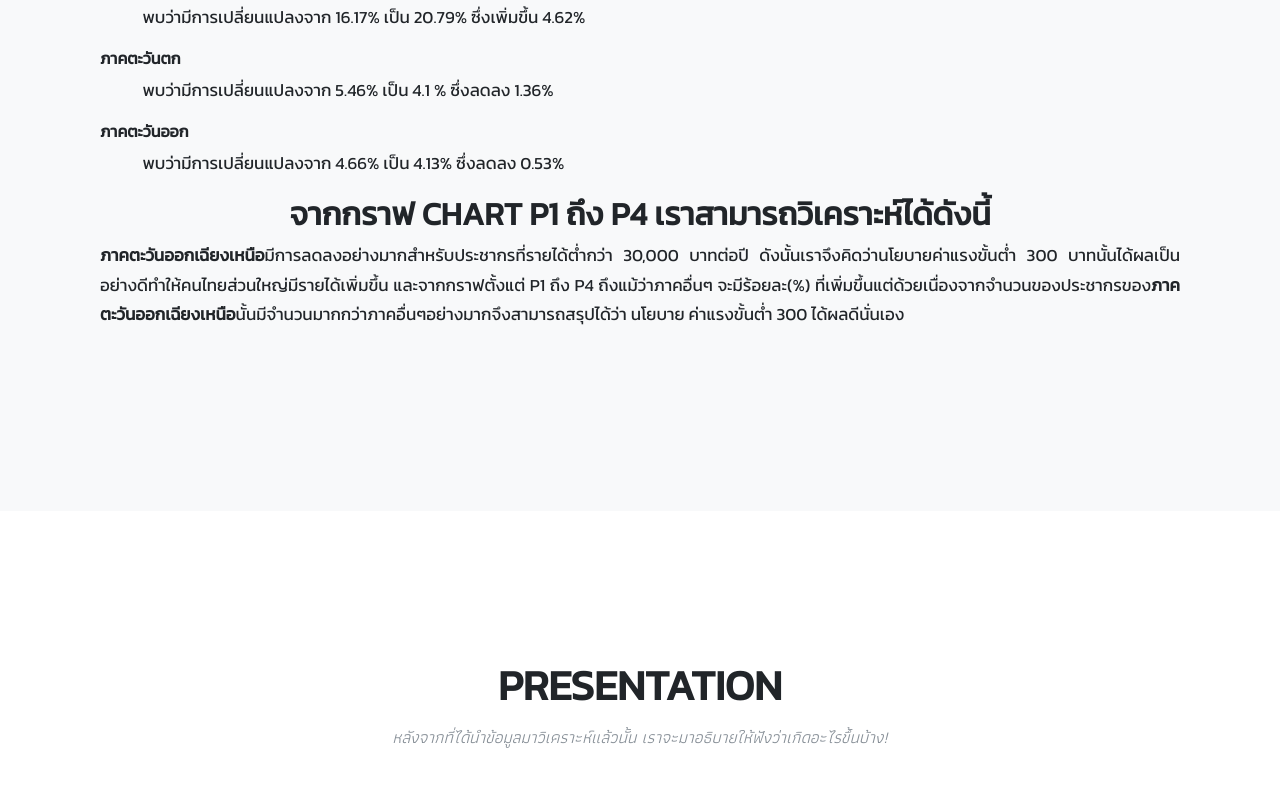
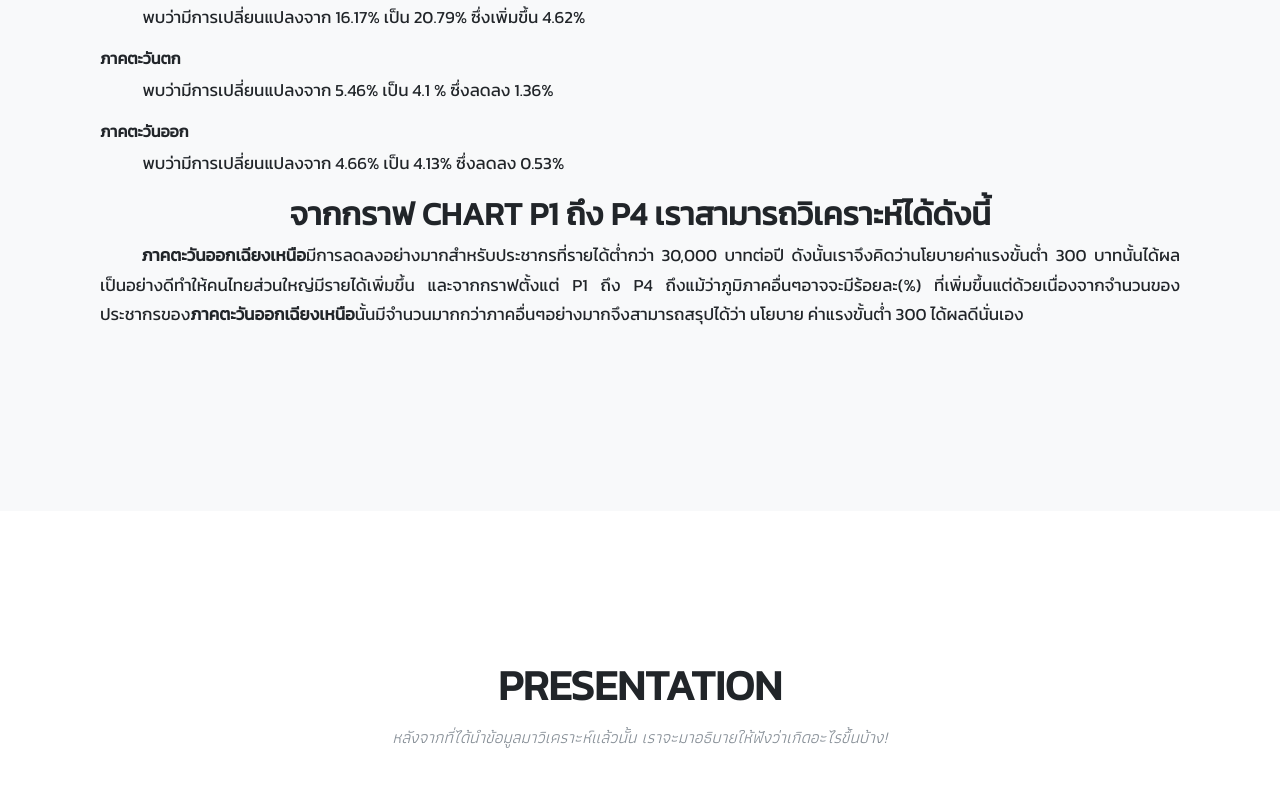
Before and after one commit to h2oprince1/average-income-thailand, a plain HTML site: page docs/index.html in a window 1280 px wide. Shown: the part 8497-9284 px from the top of the page. Drawn offline with Linux system fonts and the light colour scheme.

Commit message:
Update index.html

```diff
--- a/docs/index.html
+++ b/docs/index.html
@@ -297,7 +297,7 @@
 			<h6><B>ภาคตะวันตก</B></h6><p style="text-indent: 2.5em;">พบว่ามีการเปลี่ยนแปลงจาก 5.46% เป็น 4.1 %  ซึ่งลดลง 1.36% </p>
 			<h6><B>ภาคตะวันออก</B></h6><p style="text-indent: 2.5em;">พบว่ามีการเปลี่ยนแปลงจาก 4.66% เป็น 4.13% ซึ่งลดลง 0.53% </p>
 		<center><h2> จากกราฟ CHART P1 ถึง P4 เราสามารถวิเคราะห์ได้ดังนี้</h2></center>
-		<p> <b>ภาคตะวันออกเฉียงเหนือ</b>มีการลดลงอย่างมากสำหรับประชากรที่รายได้ต่ำกว่า 30,000 บาทต่อปี ดังนั้นเราจึงคิดว่านโยบายค่าแรงขั้นต่ำ 300 บาทนั้นได้ผลเป็นอย่างดีทำให้คนไทยส่วนใหญ่มีรายได้เพิ่มขึ้น และจากกราฟตั้งแต่ P1 ถึง P4 ถึงแม้ว่าภาคอื่นๆ จะมีร้อยละ(%) ที่เพิ่มขึ้นแต่ด้วยเนื่องจากจำนวนของประชากรของ<b>ภาคตะวันออกเฉียงเหนือ</b>นั้นมีจำนวนมากกว่าภาคอื่นๆอย่างมากจึงสามารถสรุปได้ว่า นโยบาย ค่าแรงขั้นต่ำ 300 ได้ผลดีนั่นเอง</p>
+		<p>&emsp;&emsp; <b>ภาคตะวันออกเฉียงเหนือ</b>มีการลดลงอย่างมากสำหรับประชากรที่รายได้ต่ำกว่า 30,000 บาทต่อปี ดังนั้นเราจึงคิดว่านโยบายค่าแรงขั้นต่ำ 300 บาทนั้นได้ผลเป็นอย่างดีทำให้คนไทยส่วนใหญ่มีรายได้เพิ่มขึ้น และจากกราฟตั้งแต่ P1 ถึง P4 ถึงแม้ว่าภูมิภาคอื่นๆอาจจะมีร้อยละ(%) ที่เพิ่มขึ้นแต่ด้วยเนื่องจากจำนวนของประชากรของ<b>ภาคตะวันออกเฉียงเหนือ</b>นั้นมีจำนวนมากกว่าภาคอื่นๆอย่างมากจึงสามารถสรุปได้ว่า นโยบาย ค่าแรงขั้นต่ำ 300 ได้ผลดีนั่นเอง</p>
         </div>
       </div>
     </section>
```
